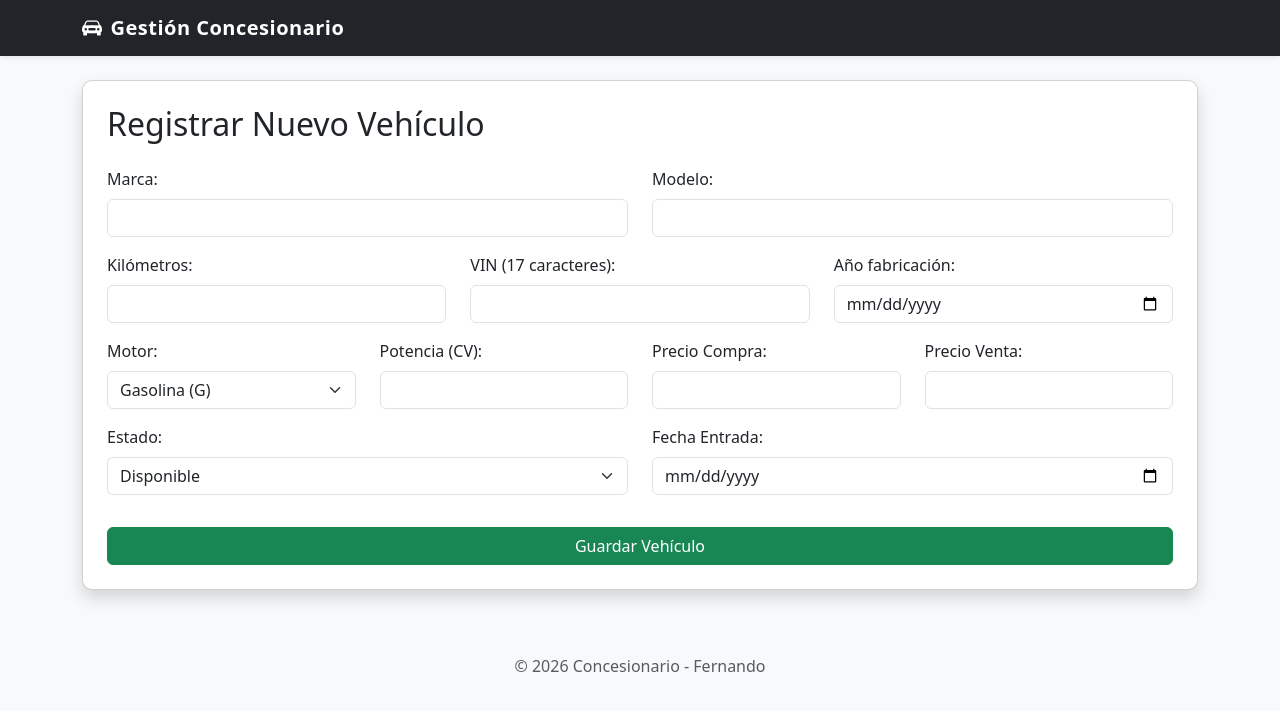
After one commit to FerMelero/gestion-concesionario, a Python web app: template templates/newVehicle.html in a window 1280 px wide. The commit adds this page. Shown: the top 711 px of the page. Run offline with Jinja, Linux system fonts and the light colour scheme; the template is opened without the code that fills it, so the values that code supplies are empty.

Commit message:
Empezada función de añadir vehículos

```diff
--- /dev/null
+++ b/static/css/style.css
@@ -0,0 +1,25 @@
+/* Estilos personalizados para el concesionario */
+.navbar-brand {
+    font-weight: 700;
+    letter-spacing: 0.5px;
+}
+
+.card {
+    border-radius: 10px;
+    overflow: hidden;
+}
+
+code {
+    color: #d63384;
+    font-weight: 600;
+}
+
+.table th {
+    font-size: 0.9rem;
+    text-transform: uppercase;
+}
+
+/* Transición suave para el hover */
+.table-hover tbody tr {
+    transition: background-color 0.2s ease;
+}
--- /dev/null
+++ b/templates/base.html
@@ -0,0 +1,32 @@
+<!DOCTYPE html>
+<html lang="es">
+<head>
+    <meta charset="UTF-8">
+    <meta name="viewport" content="width=device-width, initial-scale=1.0">
+    <title>{% block title %}Concesionario{% endblock %}</title>
+
+    <link href="https://cdn.jsdelivr.net/npm/bootstrap@5.3.0/dist/css/bootstrap.min.css" rel="stylesheet">
+    <link rel="stylesheet" href="{{ url_for('static', filename='css/style.css') }}">
+    <link rel="stylesheet" href="https://cdn.jsdelivr.net/npm/bootstrap-icons@1.11.0/font/bootstrap-icons.css">
+</head>
+<body class="bg-light">
+
+    <nav class="navbar navbar-expand-lg navbar-dark bg-dark shadow-sm mb-4">
+        <div class="container">
+            <a class="navbar-brand" href="/">
+                <i class="bi bi-car-front-fill me-2"></i>Gestión Concesionario
+            </a>
+        </div>
+    </nav>
+
+    <main class="container">
+        {% block content %}{% endblock %}
+    </main>
+
+    <footer class="text-center mt-5 py-3 text-muted">
+        <p>&copy; 2026 Concesionario - Fernando</p>
+    </footer>
+
+    <script src="https://cdn.jsdelivr.net/npm/bootstrap@5.3.0/dist/js/bootstrap.bundle.min.js"></script>
+</body>
+</html>
--- /dev/null
+++ b/templates/newVehicle.html
@@ -0,0 +1,77 @@
+{% extends "base.html" %}
+
+{% block title %}Nuevo Vehículo{% endblock %}
+
+{% block content %}
+<div class="card shadow p-4">
+    <h2 class="mb-4">Registrar Nuevo Vehículo</h2>
+    <form action="/vehiculos/nuevo" method="POST">
+        <div class="row">
+            <div class="col-md-6 mb-3">
+                <label class="form-label">Marca:</label>
+                <input type="text" name="marca" class="form-control" required>
+            </div>
+            <div class="col-md-6 mb-3">
+                <label class="form-label">Modelo:</label>
+                <input type="text" name="modelo" class="form-control" required>
+            </div>
+        </div>
+
+        <div class="row">
+            <div class="col-md-4 mb-3">
+                <label class="form-label">Kilómetros:</label>
+                <input type="number" step="0.1" name="kilometros" class="form-control" required>
+            </div>
+            <div class="col-md-4 mb-3">
+                <label class="form-label">VIN (17 caracteres):</label>
+                <input type="text" name="vin" class="form-control" maxlength="17" required>
+            </div>
+            <div class="col-md-4 mb-3">
+                <label class="form-label">Año fabricación:</label>
+                <input type="date" name="anio" class="form-control" required>
+            </div>
+        </div>
+
+        <div class="row">
+            <div class="col-md-3 mb-3">
+                <label class="form-label">Motor:</label>
+                <select name="motor" class="form-select" required>
+                    <option value="G">Gasolina (G)</option>
+                    <option value="D">Diésel (D)</option>
+                    <option value="HB">Híbrido (HB)</option>
+                    <option value="E">Eléctrico (E)</option>
+                </select>
+            </div>
+            <div class="col-md-3 mb-3">
+                <label class="form-label">Potencia (CV):</label>
+                <input type="number" name="potencia" class="form-control" required>
+            </div>
+            <div class="col-md-3 mb-3">
+                <label class="form-label">Precio Compra:</label>
+                <input type="number" step="0.01" name="pCompra" class="form-control" required>
+            </div>
+            <div class="col-md-3 mb-3">
+                <label class="form-label">Precio Venta:</label>
+                <input type="number" step="0.01" name="pVenta" class="form-control" required>
+            </div>
+        </div>
+
+        <div class="row">
+            <div class="col-md-6 mb-3">
+                <label class="form-label">Estado:</label>
+                <select name="estado" class="form-select" required>
+                    <option value="D">Disponible</option>
+                    <option value="R">Reservado</option>
+                    <option value="V">Vendido</option>
+                </select>
+            </div>
+            <div class="col-md-6 mb-3">
+                <label class="form-label">Fecha Entrada:</label>
+                <input type="date" name="fEntrada" class="form-control" required>
+            </div>
+        </div>
+
+        <button type="submit" class="btn btn-success w-100 mt-3">Guardar Vehículo</button>
+    </form>
+</div>
+{% endblock %}
```
Also changed, not shown: models/db.py (+28 -0 lines), routes/vehicles.py (+7 -2 lines), templates/index.html (+7 -28 lines).
